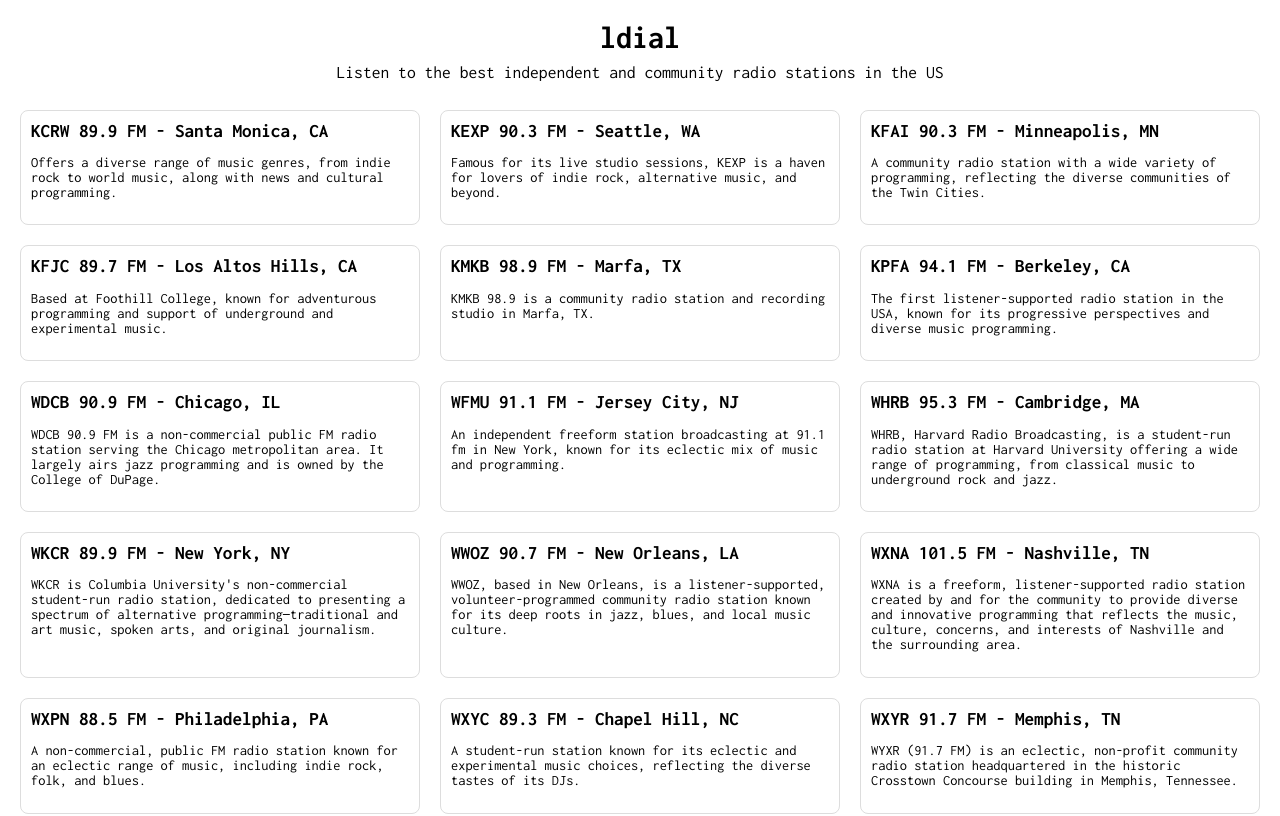
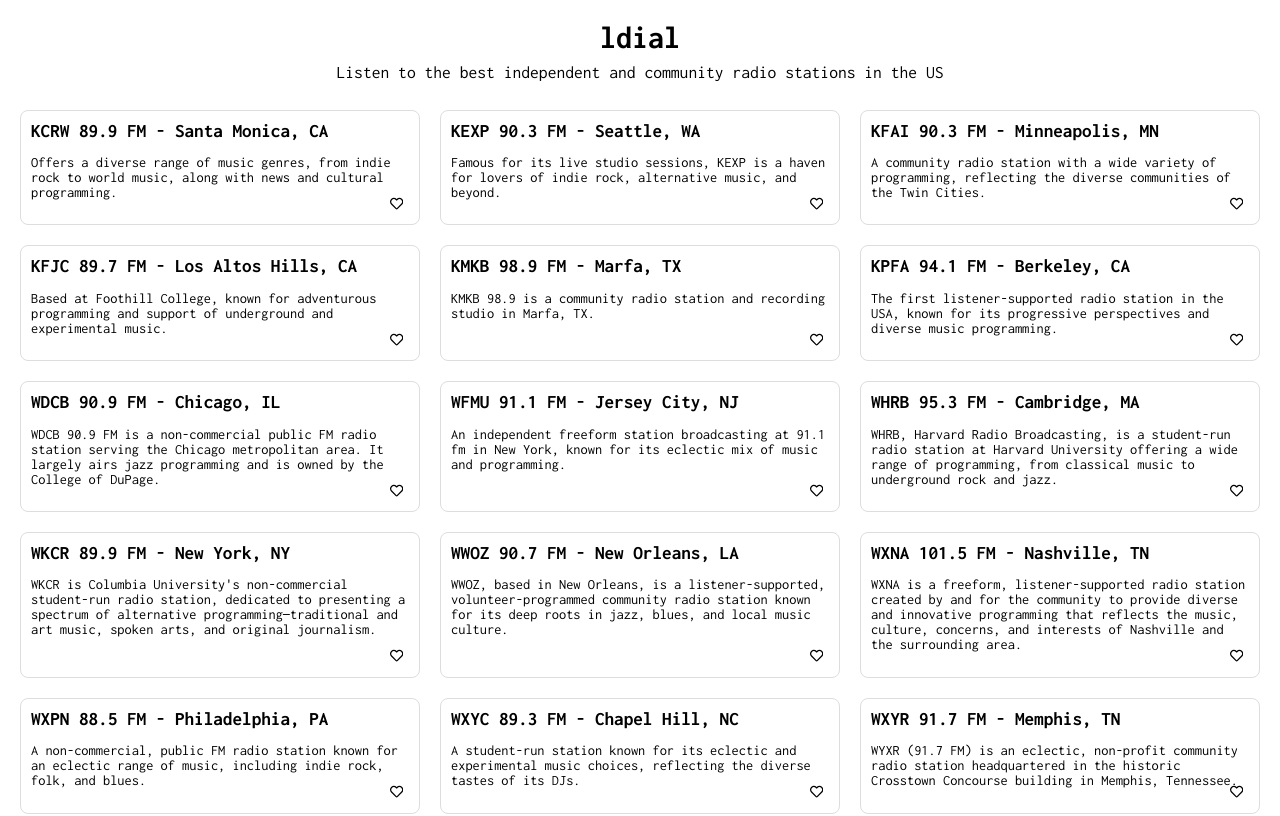
Before and after one commit to ascott1/ldial, a Next.js app: page / in a window 1280 px wide. Shown: the top 816 px of the page. Built offline with nearby package versions, Linux system fonts and the light colour scheme.

Commit message:
add favorite button

```diff
--- a/components/RadioStationCard.js
+++ b/components/RadioStationCard.js
@@ -1,16 +1,31 @@
 import Head from "next/head";
 import styles from "./RadioStationCard.module.css"; // Assuming you're using CSS Modules
+import { FaRegHeart, FaHeart } from "react-icons/fa";
 
-const RadioStationCard = ({ station, isPlaying, onSelect }) => {
+const RadioStationCard = ({
+  station,
+  isPlaying,
+  onSelect,
+  onFavoriteToggle,
+  isFavorite,
+}) => {
   const cardClass = isPlaying
     ? `${styles.card} ${styles.playing}`
     : `${styles.card}`;
+
+  const handleFavoriteClick = (e) => {
+    e.stopPropagation(); // Prevents the onSelect event when clicking the favorite button
+    onFavoriteToggle(station.id);
+  };
 
   return (
     <div className={cardClass} onClick={() => onSelect(station)}>
       <h2 className={styles.stationName}>{station.name}</h2>
       <p className={styles.stationDescription}>{station.description}</p>
-      {/* Add more station details here */}
+      <button onClick={handleFavoriteClick} className={styles.favoriteButton}>
+        {isFavorite ? <FaHeart /> : <FaRegHeart />}{" "}
+        {/* Change these to actual icons if needed */}
+      </button>
     </div>
   );
 };
--- a/components/RadioStationCard.module.css
+++ b/components/RadioStationCard.module.css
@@ -5,6 +5,7 @@
   border-radius: 8px;
   cursor: pointer;
   transition: background-color 0.3s;
+  position: relative;
 }
 
 .playing {
@@ -24,6 +25,19 @@
   font-size: 0.9em;
 }
 
+.favoriteButton {
+  border: 0;
+  background: none;
+  cursor: pointer;
+  position: absolute;
+  bottom: 10px;
+  right: 10px;
+}
+
+.favoriteButton:hover {
+  color: #f00;
+}
+
 @media (prefers-color-scheme: dark) {
   .card {
     border-color: #333;
--- a/pages/index.js
+++ b/pages/index.js
@@ -1,4 +1,4 @@
-import React, { useState } from "react";
+import React, { useState, useEffect } from "react";
 import stations from "../data/stations";
 import PageTitle from "../components/PageTitle";
 import RadioStationCard from "../components/RadioStationCard";
@@ -9,34 +9,46 @@
 const IndexPage = () => {
   const [currentStation, setCurrentStation] = useState(null);
   const [isPlaying, setIsPlaying] = useState(false);
+  const [favorites, setFavorites] = useState([]);
+
+  useEffect(() => {
+    // Load favorites from localStorage on component mount
+    const storedFavorites = JSON.parse(localStorage.getItem("favorites")) || [];
+    setFavorites(storedFavorites);
+  }, []);
 
   const handleStationSelect = (station) => {
     setCurrentStation(station);
     setIsPlaying(true);
   };
 
+  const handleFavoriteToggle = (stationId) => {
+    const updatedFavorites = favorites.includes(stationId)
+      ? favorites.filter((id) => id !== stationId)
+      : [...favorites, stationId];
+
+    setFavorites(updatedFavorites);
+    localStorage.setItem("favorites", JSON.stringify(updatedFavorites));
+  };
+
+  const sortedStations = [...stations].sort((a, b) => {
+    if (favorites.includes(a.id) && !favorites.includes(b.id)) return -1;
+    if (!favorites.includes(a.id) && favorites.includes(b.id)) return 1;
+    return a.id.localeCompare(b.id);
+  });
+
   return (
     <div>
       <PageTitle />
       <div className={styles.stations}>
-        {stations
-          // Sort stations by ID
-          .sort((a, b) => {
-            if (a.id < b.id) {
-              return -1;
-            }
-            if (a.id > b.id) {
-              return 1;
-            }
-            return 0;
-          })
-          // Map over stations and render a RadioStationCard for each one
-          .map((station) => (
+        {sortedStations.map((station) => (
           <RadioStationCard
             key={station.id}
             station={station}
             isPlaying={currentStation?.id === station.id && isPlaying}
             onSelect={handleStationSelect}
+            onFavoriteToggle={handleFavoriteToggle}
+            isFavorite={favorites.includes(station.id)}
           />
         ))}
       </div>
```
Lines whose indentation alone changed are shown as unchanged.
